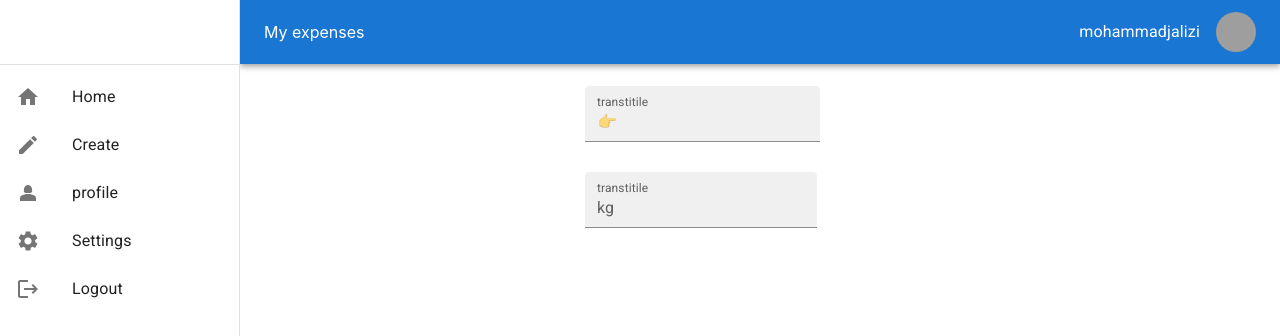
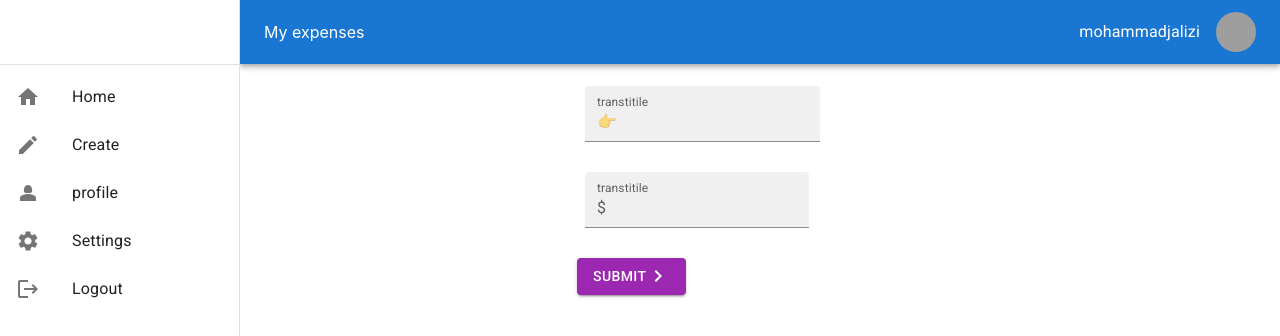
Before and after one commit to mohammadjalizi/Material-UI-project-1-, a React (Create React App) app: page /create in a window 1280 px wide. Shown: the top 336 px of the page. Built offline with nearby package versions, Linux system fonts and the light colour scheme; grey boxes are pictures that could not be loaded.

Commit message:
added project

```diff
--- a/src/pages/Creact/Creact.jsx
+++ b/src/pages/Creact/Creact.jsx
@@ -2,14 +2,26 @@ import React from 'react'
 import TextField from '@mui/material/TextField';
 import InputAdornment from '@mui/material/InputAdornment';
 import { Box } from '@mui/material';
+import { styled } from '@mui/material/styles';
+import Button from '@mui/material/Button';
+import Stack from '@mui/material/Stack';
+import { purple } from '@mui/material/colors';
+import { ChevronRight } from '@mui/icons-material';
+const ColorButton = styled(Button)(({ theme }) => ({
+  color: theme.palette.getContrastText(purple[500]),
+  backgroundColor: purple[500],
+  '&:hover': {
+    backgroundColor: purple[700],
+  },
+}));
 const Creact = () => {
   return (
-    <Box sx={{width:'366px'}} component="form">
+    <Box sx={{width:'366px'}} component="form" >
     <TextField
 
     label="transtitile"
 
-    sx={{   width:'full', m: 1, mt: '22px' }}
+    sx={{    m: 1, mt: '22px' }}
     InputProps={{
       startAdornment: <InputAdornment position="start">👉</InputAdornment>,
     }}
@@ -19,13 +31,17 @@ const Creact = () => {
   <TextField
     label="transtitile"
 
-    sx={{ m: 1, mt: '22px' }}
+    sx={{ m: 1, mt: '22px', }}
     InputProps={{
-      startAdornment: <InputAdornment position="start">kg</InputAdornment>,
+      startAdornment: <InputAdornment position="start">$</InputAdornment>,
     }}
     variant="filled"
   />
+  <br/>
+ <ColorButton sx={{mt:'22px'}} variant="contained">
+ submit <ChevronRight/>
 
+ </ColorButton>
 
     </Box>
   )
```
